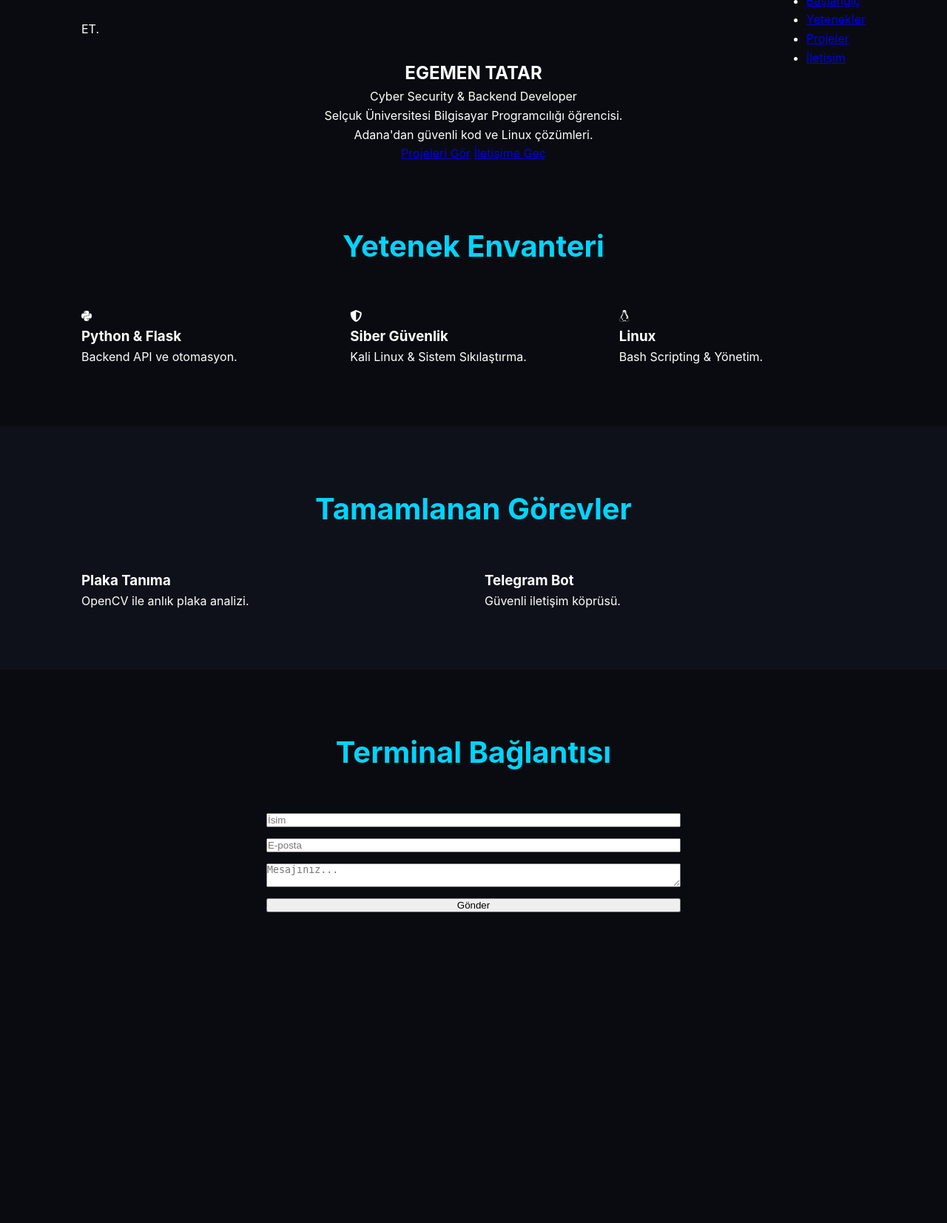
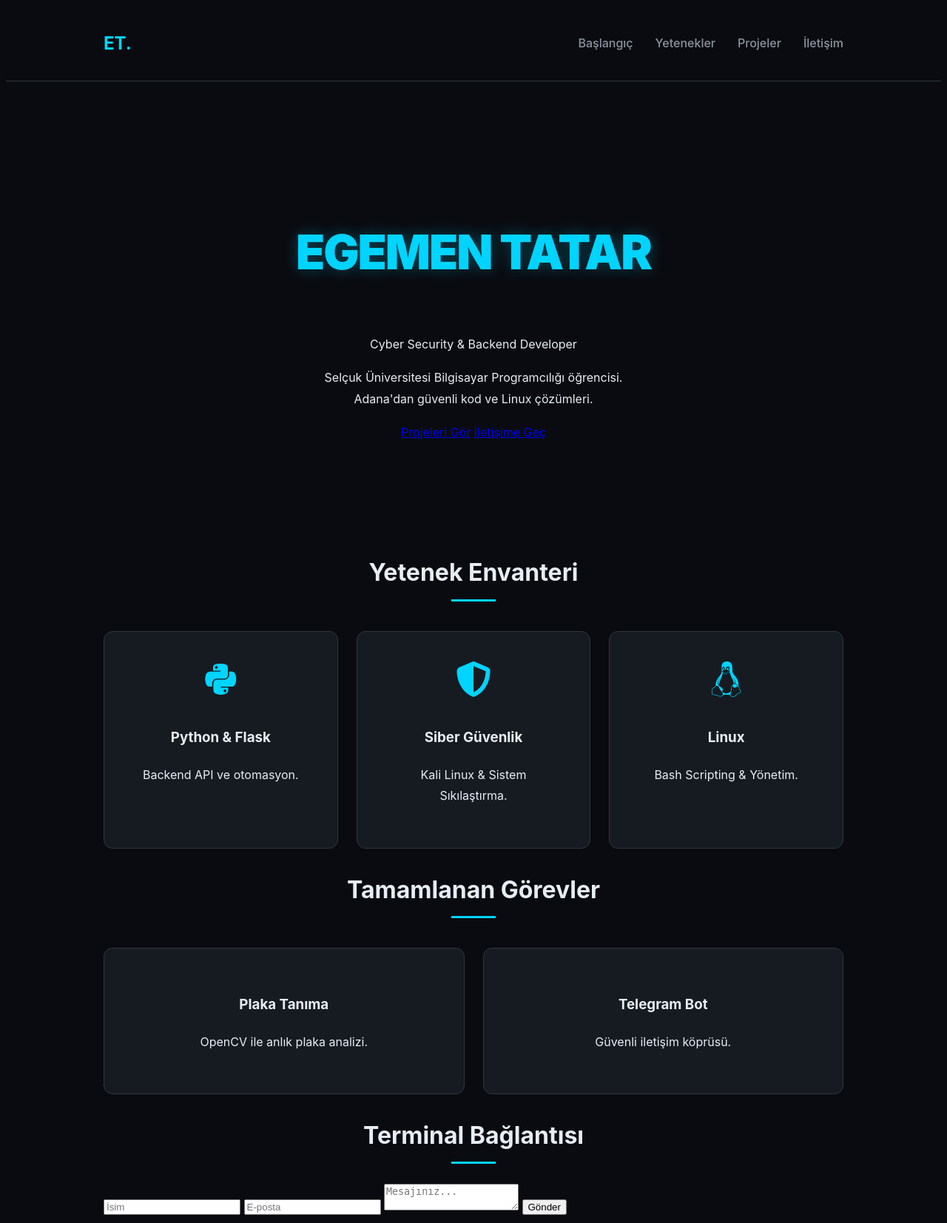
Before and after one commit to egementatar/portfolio, a Flask app: page / in a window 1280 px wide. Shown: the whole page at 74% size. Before the commit the page ends 1233 px from the top, so only its background shows below. Run offline with Flask 3, Linux system fonts and the light colour scheme.

Commit message:
UI Revizyonu: Merkezi aks, büyük ikonlar ve modern navigasyon sistemi

```diff
--- a/static/css/style.css
+++ b/static/css/style.css
@@ -1,39 +1,106 @@
-/* Temel Sıfırlama */
-* { margin: 0; padding: 0; box-sizing: border-box; }
-body { font-family: 'Inter', sans-serif; background: #0a0b10; color: #fff; line-height: 1.6; }
-
-/* MERKEZİ KONTEYNER - İşin Sırrı Burada */
-.container {
-    max-width: 1100px;
-    margin: 0 auto; /* Üst-alt 0, Sağ-sol OTOMATİK (Ortalar) */
-    padding: 0 20px;
+:root {
+    --neon-blue: #00d4ff;
+    --dark-bg: #0a0b10;
+    --card-bg: #161b22;
 }
 
-.center-text { text-align: center; }
-.section { padding: 80px 0; }
-.alt-bg { background: #0f111a; }
-.section-title { text-align: center; margin-bottom: 50px; font-size: 2.5rem; color: #00d4ff; }
+body {
+    font-family: 'Inter', sans-serif;
+    background: var(--dark-bg);
+    color: #e6edf3;
+    line-height: 1.8;
+}
 
-/* Navbar Ortalaması */
+.container {
+    max-width: 1000px;
+    margin: 0 auto;
+    padding: 0 40px;
+}
+
+/* Navbar Düzenlemesi */
+.navbar {
+    padding: 20px 0;
+    border-bottom: 1px solid #30363d;
+}
+
 .nav-container {
     display: flex;
     justify-content: space-between;
     align-items: center;
-    height: 80px;
 }
 
-/* Izgaraları Ortala */
+.nav-links {
+    display: flex;
+    list-style: none;
+    gap: 30px;
+}
+
+.nav-links a {
+    text-decoration: none;
+    color: #8b949e;
+    font-weight: 500;
+    transition: 0.3s;
+}
+
+.nav-links a:hover { color: var(--neon-blue); }
+
+/* Hero Bölümü */
+.hero-section {
+    padding: 120px 0;
+    text-align: center;
+}
+
+.glitch {
+    font-size: 4rem;
+    font-weight: 900;
+    letter-spacing: -2px;
+    color: var(--neon-blue);
+    text-shadow: 0 0 20px rgba(0, 212, 255, 0.3);
+}
+
+/* Kartlar (Yetenek & Proje) */
 .skills-grid, .projects-grid {
     display: grid;
     grid-template-columns: repeat(auto-fit, minmax(280px, 1fr));
-    gap: 30px;
-    justify-content: center; /* Kartları merkeze iter */
+    gap: 25px;
+    margin-top: 40px;
 }
 
-/* Formu Ortada Tut */
-.narrow-container { max-width: 600px; }
-.glass-form {
-    display: flex;
-    flex-direction: column;
-    gap: 15px;
+.skill-card, .project-card {
+    background: var(--card-bg);
+    padding: 40px;
+    border-radius: 12px;
+    border: 1px solid #30363d;
+    transition: 0.4s;
+    text-align: center;
 }
+
+.skill-card:hover {
+    transform: translateY(-10px);
+    border-color: var(--neon-blue);
+    box-shadow: 0 10px 30px rgba(0, 212, 255, 0.1);
+}
+
+.skill-card i {
+    font-size: 3rem; /* İkonları büyüttük */
+    color: var(--neon-blue);
+    margin-bottom: 20px;
+}
+
+.section-title {
+    text-align: center;
+    font-size: 2rem;
+    position: relative;
+    padding-bottom: 10px;
+}
+
+.section-title::after {
+    content: '';
+    position: absolute;
+    bottom: 0;
+    left: 50%;
+    transform: translateX(-50%);
+    width: 60px;
+    height: 3px;
+    background: var(--neon-blue);
+}
--- a/templates/index.html
+++ b/templates/index.html
@@ -12,7 +12,7 @@
 
 <nav class="navbar">
     <div class="container nav-container">
-            <div class="logo">ET<span>.</span></div>
+        <div class="logo" style="font-size: 1.5rem; font-weight: bold; color: var(--neon-blue);">ET.</div>
         <ul class="nav-links">
             <li><a href="#home">Başlangıç</a></li>
             <li><a href="#skills">Yetenekler</a></li>
@@ -21,7 +21,6 @@
         </ul>
     </div>
 </nav>
-
     <main>
         <section id="home" class="hero-section">
             <div class="container center-text">
```
Lines whose indentation alone changed are shown as unchanged.
